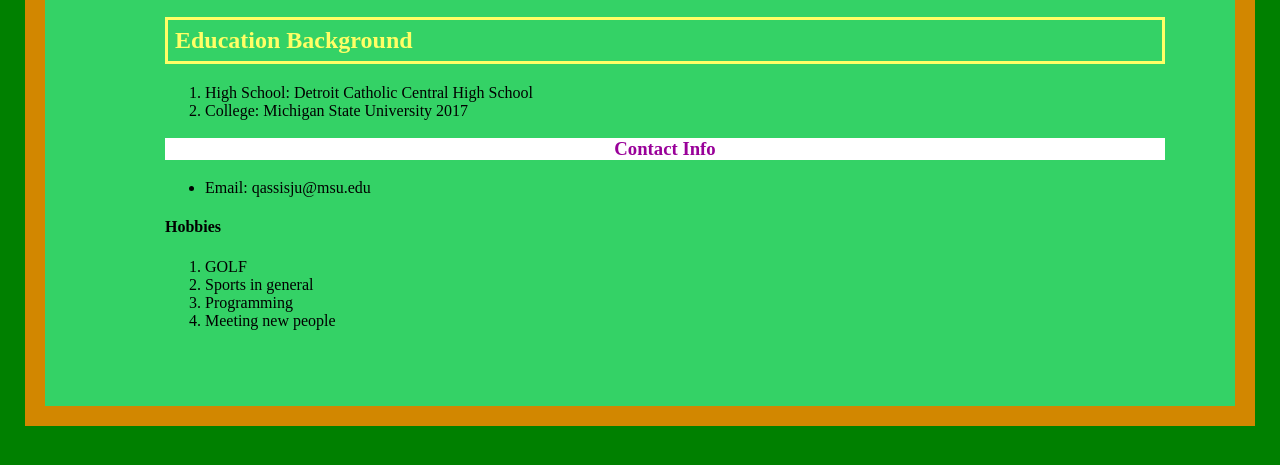
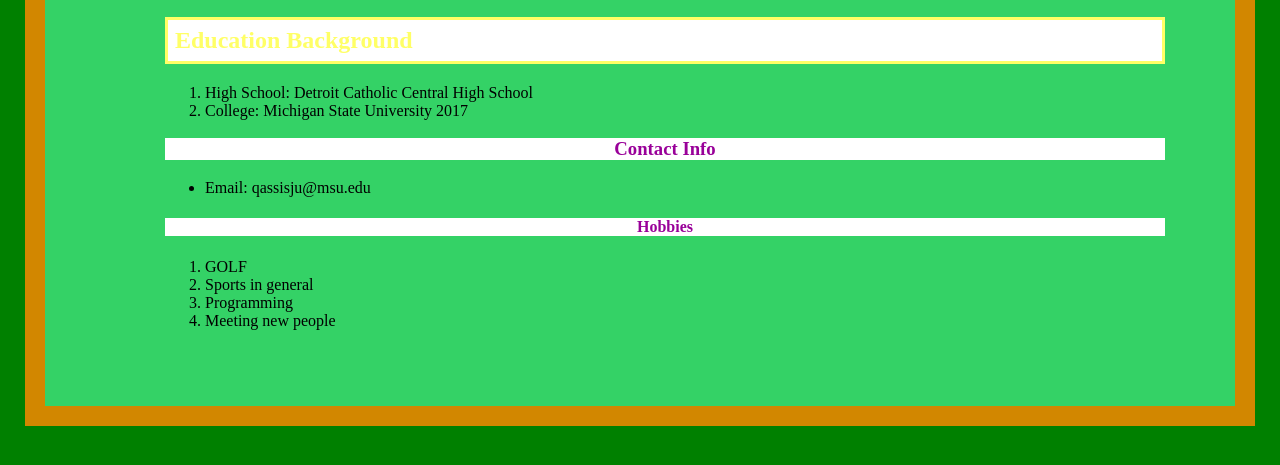
Before and after one commit to qassisju/mi349fs16, a plain HTML site: page Week1/index.html in a window 1280 px wide. Shown: the part 241-706 px from the top of the page. Drawn offline with Linux system fonts and the light colour scheme.

Commit message:
Week 1 Website

```diff
--- a/Week1/stylesheet.css
+++ b/Week1/stylesheet.css
@@ -28,7 +28,7 @@ h1 {
 h2 {
     padding: 7px;
     border-style:solid;
-    background-color: #white;
+    background-color: white;
     padding-right: 50px;
     color: #FF6;
 }
@@ -39,3 +39,11 @@ h3 {
     color: #909;
 
 }
+
+h4 {
+    text-align: center;
+    background-color: white;
+    color: #909;
+
+
+}
```
